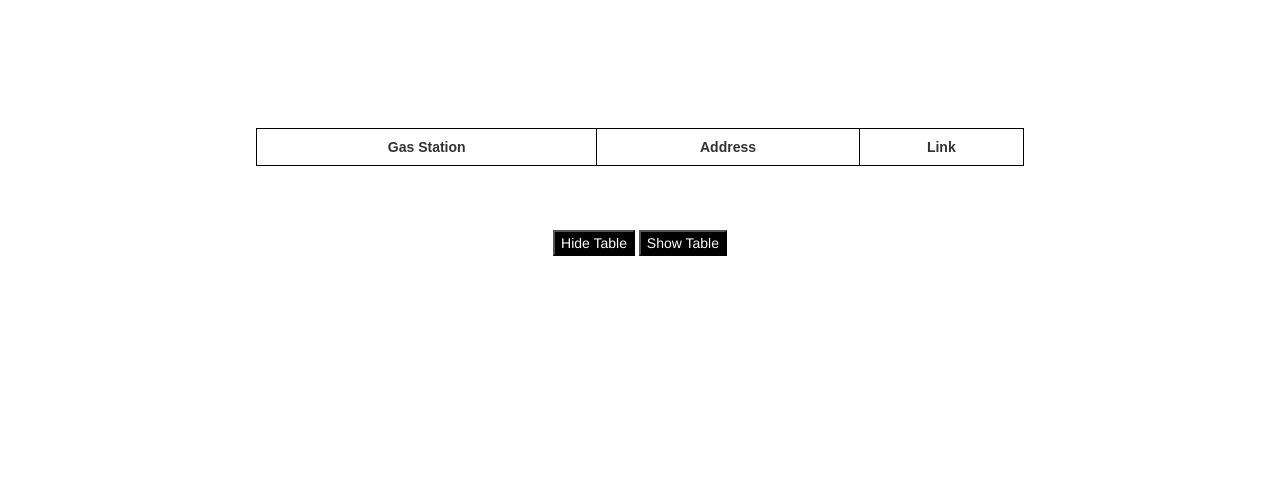
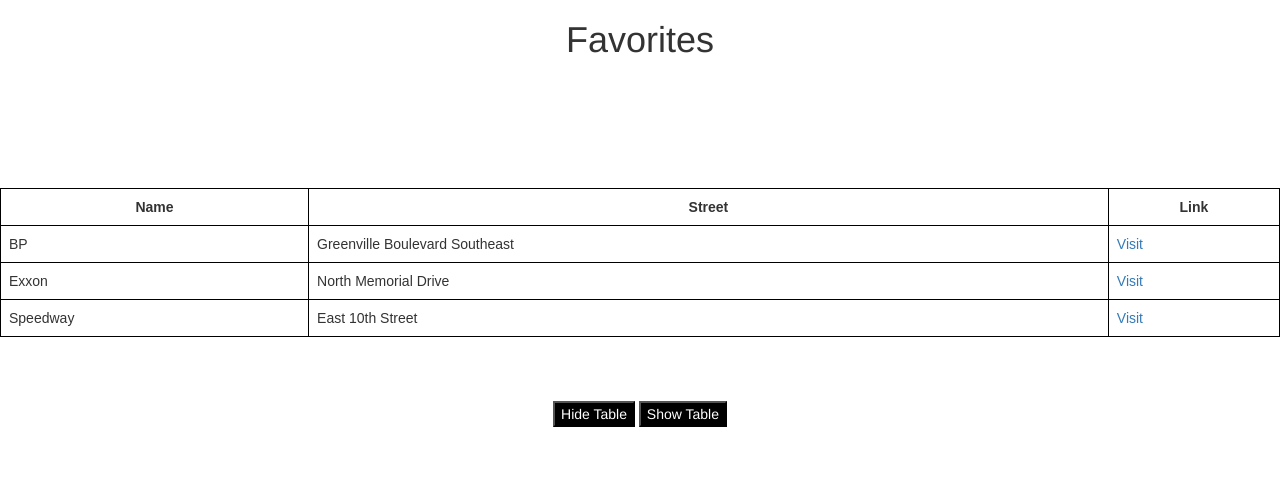
Before and after one commit to cfig99/web-application-repo--github-, a Flask app: page /GasCheck in a window 1280 px wide. Shown: the part 653-1144 px from the top of the page. Before the commit the page ends 909 px from the top, so only its background shows below. Run offline with Flask 2, Linux system fonts and the light colour scheme; a user stored in the database is signed in; data comes from the database, SQL or seed files in the repository; lists and menus that the app fills with data are empty; some libraries are stand-ins or nearby versions.

Commit message:
Final push

```diff
--- a/main.py
+++ b/main.py
@@ -1,4 +1,4 @@
-from flask import Flask, render_template, redirect, url_for, request, session
+from flask import Flask, render_template, redirect, url_for, request, session, jsonify
 from flask_sqlalchemy import SQLAlchemy
 import os
 
@@ -25,13 +25,22 @@
     username = db.Column(db.String(64), unique=True, nullable=False)
     password = db.Column(db.String(64), nullable=False)
 
+    favorites = db.relationship('GasStation', secondary='user_favorites', back_populates='favorited_by')
 
-class GasStations(db.Model):
-    __tablename__ = 'GasStations'
+
+class GasStation(db.Model):
+    __tablename__ = 'gas_stations'
     id = db.Column(db.Integer, primary_key=True)
-    gas_stations_name = db.Column(db.String(128))
-    gas_stations_street= db.Column(db.String(128))
-    gas_stations_url = db.Column(db.String(256), unique=True)
+    name = db.Column(db.String(128))
+    street = db.Column(db.String(128))
+    url = db.Column(db.String(256), unique=True)
+
+    favorited_by = db.relationship('User', secondary='user_favorites', back_populates='favorites')
+
+user_favorites = db.Table('user_favorites',
+    db.Column('user_id', db.Integer, db.ForeignKey('users.id'), primary_key=True),
+    db.Column('gas_station_id', db.Integer, db.ForeignKey('gas_stations.id'), primary_key=True)
+)
 
 
 @app.route('/')
@@ -52,12 +61,17 @@
         username = request.form['username']
         password = request.form['password']
 
+        # Fetch the user from the database
         user = User.query.filter_by(username=username).first()
+        # Directly comparing plain text passwords (Note: this is not recommended)
         if user and user.password == password:
             session['logged_in'] = True
+            session['user_id'] = user.id  # Store user ID in session
             return redirect(url_for('index'))
         else:
+            # Handle login failure
             return render_template('login.html', error="Invalid username or password")
+    # Display the login form
     return render_template('login.html')
 
 
@@ -90,6 +104,44 @@
     session.clear()
     return redirect(url_for('index'))
 
+@app.route('/add_favorite', methods=['POST'])
+def add_favorite():
+    if 'logged_in' not in session:
+        return jsonify({'error': 'User not logged in'}), 401
+
+    user_id = session['user_id']
+    data = request.get_json()
+    gas_station = GasStation.query.filter_by(url=data['url']).first()
+    if not gas_station:
+        gas_station = GasStation(name=data['name'], street=data['street'], url=data['url'])
+        db.session.add(gas_station)
+        db.session.flush()
+
+    user = User.query.get(user_id)
+    if gas_station not in user.favorites:
+        user.favorites.append(gas_station)
+        db.session.commit()
+
+    return jsonify({'message': 'Station added to favorites'})
+
+@app.route('/get_favorites')
+def get_favorites():
+    if 'logged_in' not in session:
+        return jsonify({'error': 'User not logged in'}), 401
+
+    user_id = session['user_id']
+    user = User.query.get(user_id)
+    if not user:
+        return jsonify({'error': 'User not found'}), 404
+
+    favorites = [{
+        'name': station.name,
+        'street': station.street,
+        'url': station.url
+    } for station in user.favorites]
+
+    return jsonify(favorites)
+
 
 
 if __name__ == '__main__':
--- a/templates/GasCheck.html
+++ b/templates/GasCheck.html
@@ -116,7 +116,7 @@
                 <p>${station.street}</p>
                 <a href="${searchURL}" target="_blank">Check Prices on GasBuddy</a>
                 <p>${station.city}, ${station.state}</p>
-                <button onclick="addToFavorites('${station.name}', '${station.street}', '${searchURL}')">Add to Favorites</button>
+                <button class="add-to-favorites-btn" data-name="${station.name}" data-street="${station.street}" data-url="${searchURL}">Add to Favorites</button>
             `;
             marker.bindPopup(popupContent).addTo(markerGroups);
         });
@@ -133,9 +133,8 @@
                 console.error('Gas station already favorited!');
                 return;
             }
-            var row = table.insertRow(-1); // Insert a new row into the table
+            var row = table.insertRow(-1);
 
-            // Insert cells into the row and populate with data
             var nameCell = row.insertCell(0);
             var streetCell = row.insertCell(1);
             var urlCell = row.insertCell(2);
@@ -149,6 +148,77 @@
         }
     }
 
+    document.addEventListener('DOMContentLoaded', function() {
+    var mapElement = document.getElementById('map');
+
+    mapElement.addEventListener('click', function(e) {
+        if (e.target.classList.contains('add-to-favorites-btn')) {
+            var name = e.target.dataset.name;
+            var street = e.target.dataset.street;
+            var url = e.target.dataset.url;
+            addToFavorites(name, street, url);
+            }
+        });
+    });
+
+    function addToFavorites(name, street, url) {
+        fetch('/add_favorite', {
+            method: 'POST',
+            headers: {
+                'Content-Type': 'application/json',
+                'Accept': 'application/json'
+            },
+            body: JSON.stringify({ name: name, street: street, url: url })
+        })
+        .then(response => {
+            if (!response.ok) {
+                throw new Error('Failed to add to favorites');
+            }
+            return response.json();
+        })
+        .then(data => {
+            console.log('Success:', data);
+            alert('Added to favorites!');
+        })
+        .catch((error) => {
+            console.error('Error:', error);
+            alert(error.message);
+        });
+    }
+
+
+    function loadFavorites() {
+    fetch('/get_favorites')
+    .then(response => response.json())
+    .then(data => {
+        if (data.error) {
+            console.error('Failed to load favorites:', data.error);
+            alert(data.error);
+            return;
+            }
+        const tableBody = document.getElementById('favoritesTable').getElementsByTagName('tbody')[0];
+        tableBody.innerHTML = '';
+
+        data.forEach(station => {
+            let row = tableBody.insertRow();
+            let nameCell = row.insertCell(0);
+            let streetCell = row.insertCell(1);
+            let linkCell = row.insertCell(2);
+
+            nameCell.textContent = station.name;
+            streetCell.textContent = station.street;
+            linkCell.innerHTML = `<a href="${station.url}" target="_blank">Visit</a>`;
+            });
+        })
+    .catch(error => {
+        console.error('Error fetching favorites:', error);
+        });
+    }
+
+    document.addEventListener('DOMContentLoaded', function() {
+        loadFavorites();
+    });
+
     $(document).ready(function(){
         $("#hide").click(function(){
             $("table").hide();
@@ -160,20 +230,24 @@
 </script>
 
 {% if session.get('logged_in') %}
-<div id="gasStationTable">
-    <table style="width: 60%;">
+<div id="favoritesContainer">
+    <h1 style="text-align: center;">Favorites</h1>
+    <table id="favoritesTable">
+        <thead>
             <tr>
-            <th>Gas Station</th>
-            <th>Address</th>
+                <th>Name</th>
+                <th>Street</th>
                 <th>Link</th>
             </tr>
-
+        </thead>
+        <tbody>
+        </tbody>
     </table>
+</div>
 <div class="button-center">
     <button id="hide">Hide Table</button>
     <button id="show">Show Table</button>
 </div>
-</div>
 {% endif %}
 
 {% endblock %}
--- a/templates/base.html
+++ b/templates/base.html
@@ -11,7 +11,6 @@
         <script src="https://ajax.googleapis.com/ajax/libs/jquery/3.3.1/jquery.min.js"></script>
         <script src="https://maxcdn.bootstrapcdn.com/bootstrap/3.4.0/js/bootstrap.min.js"></script>
         <script src="https://unpkg.com/leaflet@1.7.1/dist/leaflet.js"></script>
-
         {% block head %}{% endblock %}
     </head>
 
```
Also changed, not shown: data.sqlite, static/css/style.css (line endings or trailing spaces). Lines whose indentation alone changed are shown as unchanged.
